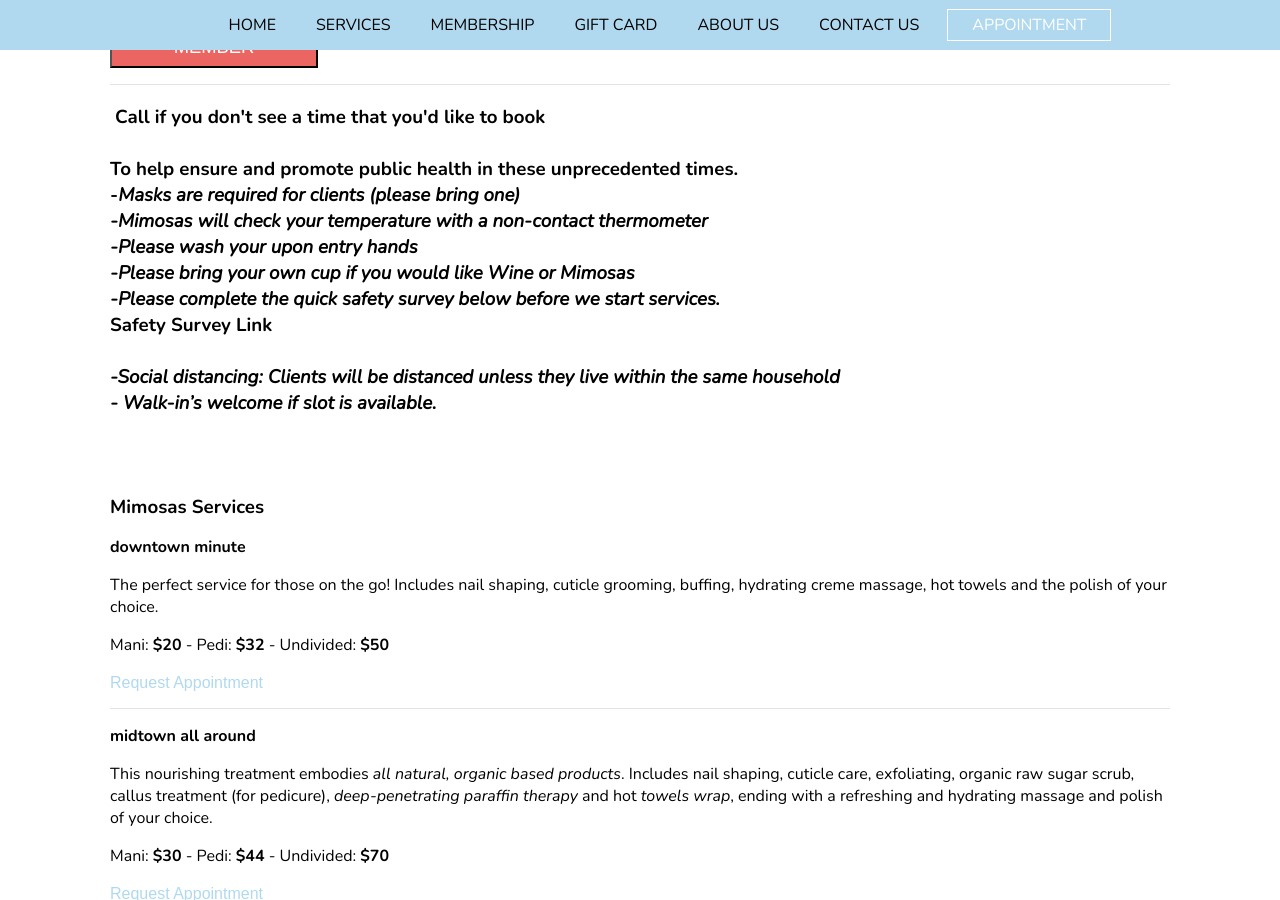
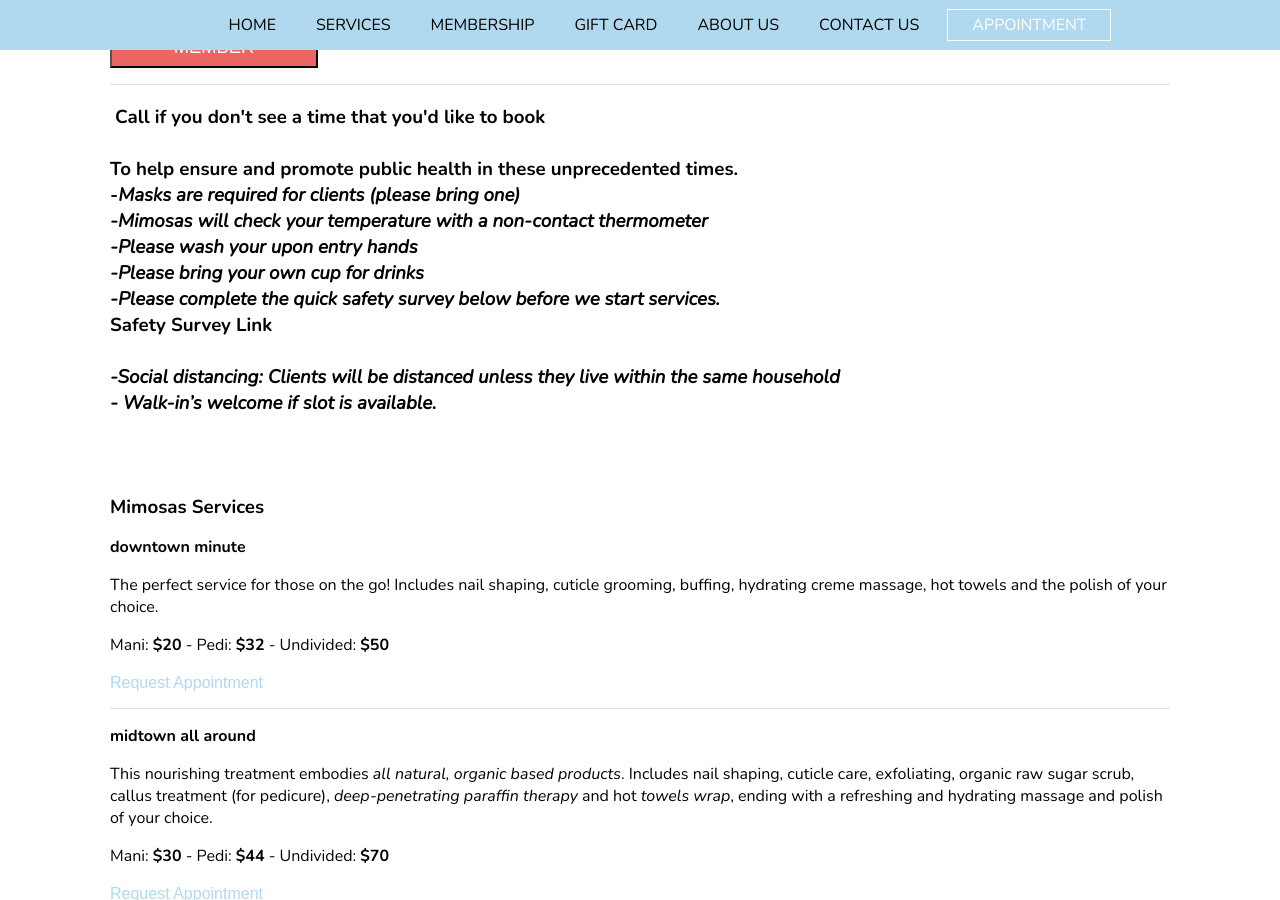
Before and after one commit to mimosasnailbar/mimosas, a Jekyll site: the page built from services.html, in a window 1280 px wide and 900 px high, scrolled down 1398 px. Built offline with Jekyll 4.4.1, drawn with Linux system fonts in a browser that asks for light colours; nearby versions of some CDN libraries.

Commit message:
Updated 'services.html' via CloudCannon

```diff
--- a/services.html
+++ b/services.html
@@ -45,7 +45,7 @@
 		</div>
 	</div>
 	<h3 class="services__heading editable">
-		&nbsp;Call if you don't see a time that you'd like to book<br /><br />To help ensure and promote public health in these unprecedented times.<br />-<em><strong>Masks are required for clients (please bring one)<br />-Mimosas will check your temperature with a non-contact thermometer<br />-Please wash your upon entry hands<br />-Please bring your own cup if you would like Wine or Mimosas</strong><br />-Please complete the quick safety survey below before we start services.<strong></strong></em><br /><a target="_blank" href="https://forms.gle/z69kN1xzHWczS4828">Safety Survey Link&nbsp;</a><em><strong>&nbsp;</strong><br /><br />-<strong>Social distancing:</strong> Clients will be distanced unless they live within the same household<br />- Walk-in&rsquo;s welcome if slot is available. </em><br /><br /><br /><br />Mimosas Services
+		&nbsp;Call if you don't see a time that you'd like to book<br /><br />To help ensure and promote public health in these unprecedented times.<br />-<em><strong>Masks are required for clients (please bring one)<br />-Mimosas will check your temperature with a non-contact thermometer<br />-Please wash your upon entry hands<br />-Please bring your own cup for drinks</strong><br />-Please complete the quick safety survey below before we start services.<strong></strong></em><br /><a target="_blank" href="https://forms.gle/z69kN1xzHWczS4828">Safety Survey Link&nbsp;</a><em><strong>&nbsp;</strong><br /><br />-<strong>Social distancing:</strong> Clients will be distanced unless they live within the same household<br />- Walk-in&rsquo;s welcome if slot is available. </em><br /><br /><br /><br />Mimosas Services
 	</h3>
 	<div class="service">
 		<p class="editable service__name">
```
